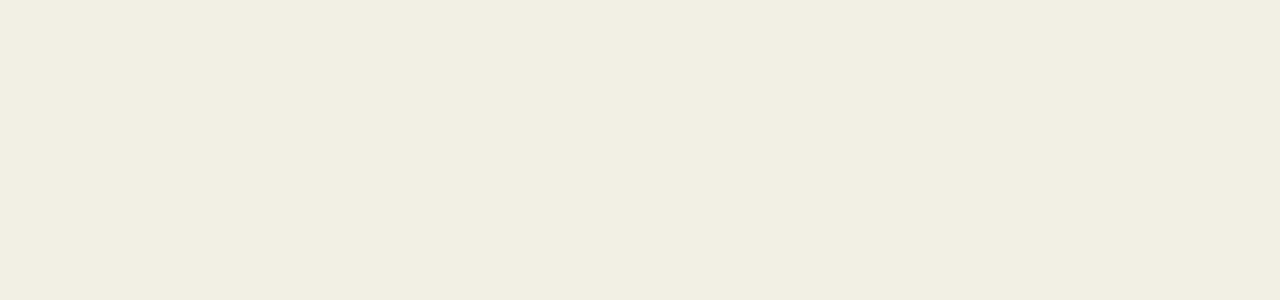
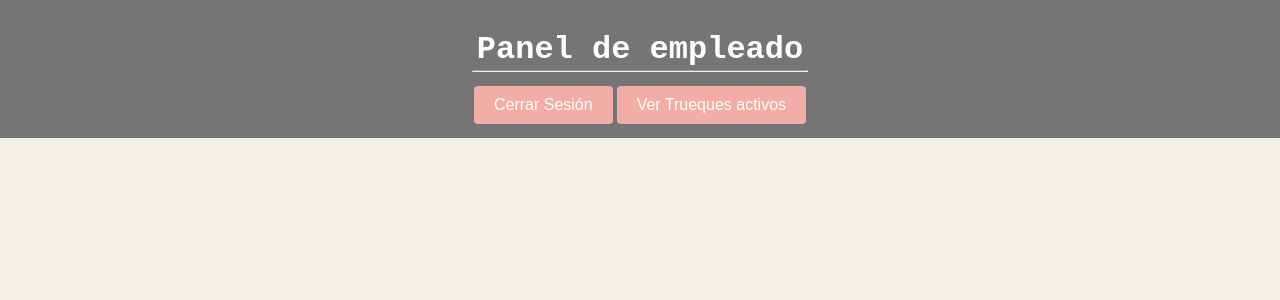
Before and after one commit to leodelmas00/front-truequetools, a React (Create React App) app: page /EmployeeView in a window 1280 px wide. Shown: the top 300 px of the page. Built offline with nearby package versions, Linux system fonts and the light colour scheme.

Commit message:
Update general de empleado

```diff
--- a/src/App.js
+++ b/src/App.js
@@ -21,6 +21,7 @@ import SelectProduct from './components//SelectProduct';
 import EmployeeDetail from "./components/admin-cruds/EmployeeDetail";
 import UserPosts from './components/UserPosts'
 import PostSolicitudes from "./components/PostSolicitudes";
+import EmployeeView from "./components/EmployeeView";
 
 function App() {
   return (
@@ -47,7 +48,7 @@ function App() {
       <Route path="/SelectProduct/:id" component={SelectProduct} />
       <Route path="/adminview/EmployeeDetail" component={EmployeeDetail} />
       <Route path="/my-posts" component={UserPosts} />
-
+      <Route path="/EmployeeView" component={EmployeeView} />
 
     </Switch>
   );
--- a/src/api/trueque.api.js
+++ b/src/api/trueque.api.js
@@ -78,3 +78,13 @@ export const getAllSucursales = () => {
         }
     });
 }
+
+export const getAllSolicitudes = () => {
+    const token = localStorage.getItem('token');
+
+    return axios.get(`${baseURL}solicitudes/`, {
+        headers: {
+            Authorization: `Token ${token}`
+        }
+    });
+}
--- /dev/null
+++ b/src/components/EmployeeView.jsx
@@ -0,0 +1,74 @@
+import React, { useState, useEffect } from 'react';
+import { baseURL, getAllSolicitudes } from '../api/trueque.api';
+import { formatFechaSolicitud } from '../utils';
+import { Link } from 'wouter';
+import '../styles/EmployeeView.css';
+
+function EmployeeView() {
+    const [solicitudes, setSolicitudes] = useState([]);
+    const [trueques, setTrueques] = useState(false);
+    const [error, setError] = useState(null);
+
+    const handleLogout = () => {
+        localStorage.removeItem('token');
+        localStorage.removeItem('token-info');
+        window.location.href = '/Login-worker';
+    };
+
+    const loadSolicitudes = async () => {
+        try {
+            setTrueques(true);
+            const res = await getAllSolicitudes();
+            setSolicitudes(res.data);
+        } catch (error) {
+            if (error.response && (error.response.status === 400 || error.response.status === 406 || error.response.status === 401)) {
+                setError('Error al obtener el historial de solicitudes');
+            }
+        }
+    };
+
+    return (
+        <div className="employee-panel">
+            <div className="employee-navigation-bar">
+                <div>
+                    <h1 className="employee-nav-titulo"> Panel de empleado </h1>
+                    <hr className='employee-separador'/>
+                    <button className="employee-nav-button" onClick={handleLogout}>Cerrar Sesión</button>
+                    <button className="employee-nav-button" onClick={loadSolicitudes}>Ver Trueques activos</button>
+                </div>
+            </div>
+            <div className="employee-elements">
+                {trueques && trueques === true && (
+                    <table className="employee-table">
+                        <thead>
+                            <tr>
+                                <th>Usuario 1</th>
+                                <th>1er Articulo</th>
+                                <th>Usuario 2</th>
+                                <th>2do Articulo</th>
+                                <th>Fecha del Intercambio</th>
+                                <th>Sucursal</th>
+                                <th>Estado</th>
+                            </tr>
+                        </thead>
+                        <tbody>
+                            {solicitudes.map(solicitud => (
+                                <tr key={solicitud.id}>
+                                    <td> usuario1 </td>
+                                    <td> 1er articulo </td>
+                                    <td> usuario2 </td>
+                                    <td> 2do articulo </td>
+                                    <td>{formatFechaSolicitud(solicitud.fecha_del_intercambio)}</td>
+                                    <td> sucursal </td>
+                                    <td>{solicitud.estado}</td>
+                                </tr>
+                            ))}
+                        </tbody>
+                    </table>
+                )}
+            </div>
+        </div>
+    );
+}
+
+export default EmployeeView;
--- a/src/components/LogIn.jsx
+++ b/src/components/LogIn.jsx
@@ -81,6 +81,10 @@ function LogIn() {
                         <p>¿Aún no tenés una cuenta?</p>
                         <Link to="/SignUp" className="signup-link">Registrate acá </Link>
                     </div>
+                    <div className='empleado-redireccion' >
+                        <p>¿Sos empleado? <Link to="/login-worker" className='empleado-link'>Ingresá desde aqui</Link>
+                        </p>
+                    </div>
                 </form>
             </div>
         </div>
--- a/src/components/LoginWorker.jsx
+++ b/src/components/LoginWorker.jsx
@@ -42,12 +42,10 @@ function LogIn() {
     };
 
     if (redirect && form.dni === 'admin' && form.password === 'admin') {
-        return <Redirect to="/adminview" />;
+        return <Redirect to="/AdminView" />;
     } else if (redirect) {
-        return <Redirect to="/employeeview" />
+        return <Redirect to="/EmployeeView" />
     }
-
-
 
     return (
         <div className="login-container">
--- /dev/null
+++ b/src/styles/EmployeeView.css
@@ -0,0 +1,58 @@
+.employee-navigation-bar{
+    display: flex;
+    align-items: center;
+    text-align: center;
+    justify-content: center;
+    background-color: #757575;
+    padding: 10px;
+    margin-bottom: 50px;
+}
+
+.employee-nav-titulo{
+    color: white;
+    font-family: 'Courier New', Courier, monospace;
+}
+
+.employee-separador {
+    margin-top: -20px;
+    margin-bottom: 10px;
+}
+
+.employee-nav-button{
+    background-color: #f2ada7;
+    color: white;
+    border: none;
+    padding: 10px 20px;
+    text-align: center;
+    text-decoration: none;
+    display: inline-block;
+    font-size: 16px;
+    margin: 4px 2px;
+    cursor: pointer;
+    border-radius: 4px;
+    transition: background-color 0.3s, box-shadow 0.3s;
+}
+
+.employee-nav-button:hover {
+    background-color: #775552;
+    box-shadow: 2px 2px 5px rgba(0, 0, 0, 0.3);
+}
+
+.employee-panel table {
+    width: 75%;
+    border-collapse: collapse;
+    margin: auto;
+    /* centrar la tabla con un margin esta CROTISIMO pero bueno che, solucion temporal */
+}
+
+.employee-table th,
+.employee-table td {
+    text-align: center;
+    padding: 8px;
+    border: 1px solid #000000;
+    font-size: 1.1rem;
+}
+
+.employee-table th{
+    background-color: #dddddd;
+}
--- a/src/styles/login.css
+++ b/src/styles/login.css
@@ -27,8 +27,8 @@
 .form-container {
   box-shadow: rgb(38, 57, 77) 0px 20px 30px -10px;
   padding: 16px;
-  width: 500px;
-  height: 550px;
+  width: 525px;
+  height: 575px;
   border-radius: 20px;
   background-color: #ee9d95;
   z-index: 1;
@@ -44,7 +44,7 @@
 }
 
 .input-container {
-  margin-bottom: 15px;
+  margin-bottom: 10px;
   text-align: center;
 
 }
@@ -58,8 +58,8 @@
 
 .button-container {
   text-align: center;
-  margin-top: 30px;
-  margin-bottom: 30px;
+  margin-top: 10px;
+  margin-bottom: 20px;
 }
 
 .signin-link {
@@ -114,3 +114,13 @@
   animation-delay: 2.8s;
   /* Delay de 3.5 segundos */
 }
+
+.empleado-redireccion{
+  margin-top: 10px;
+  display: flex;
+  justify-content: center;
+}
+
+.empleado-link{
+  color: #3f4aaf;
+}
```
